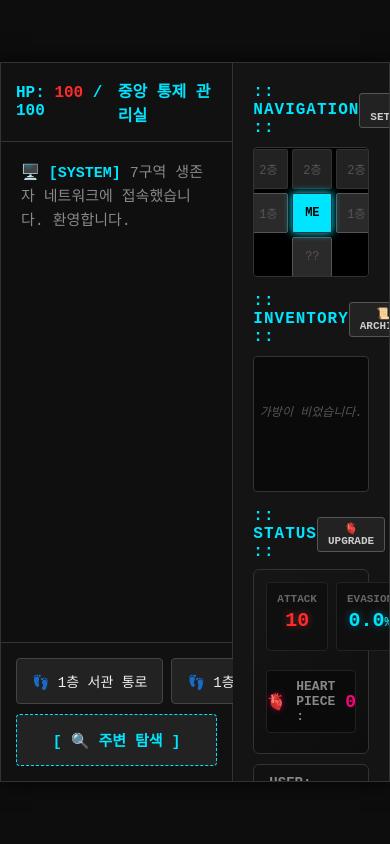
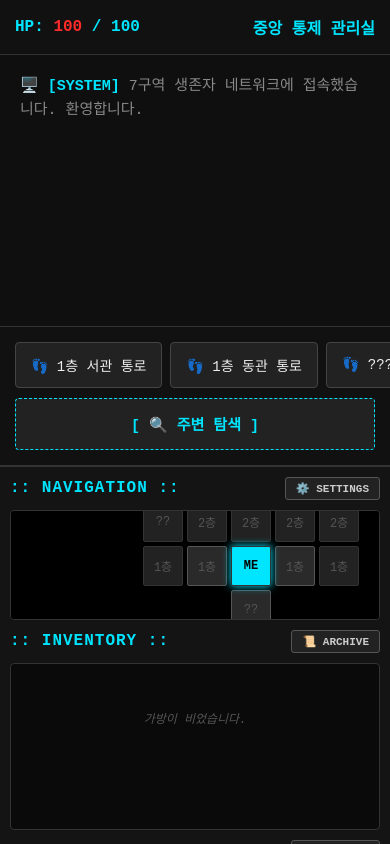
Before and after one commit to HanLuca/GreyCity, a Flask app: page / in a window 390 px wide. Run offline with Flask 3, Linux system fonts and the light colour scheme; the visitor is signed in with stand-in values (Sample User, id 1); data that the repository does not hold is empty.

Commit message:
260223/0313

```diff
--- a/static/css/modules/layout.css
+++ b/static/css/modules/layout.css
@@ -87,3 +87,46 @@ body {
     padding-top: 10px;
     background: #141414;
 }
+
+/* =========================================
+   [모바일 반응형 레이아웃]
+========================================= */
+@media screen and (max-width: 768px) {
+    body {
+        align-items: flex-start;
+        height: 100vh;
+        height: 100dvh; /* 모바일 브라우저 주소창 동적 높이 대응 */
+    }
+
+    .layoutWrapper {
+        flex-direction: column;
+        width: 100%;
+        height: 100%;
+        border: none;
+        border-radius: 0;
+        box-shadow: none;
+    }
+
+    .gameContainer {
+        flex: 1.3; /* 화면 상단 55% 정도를 게임 로그와 버튼에 할당 */
+        min-height: 0; /* 플렉스 내부 스크롤 짤림 방지 */
+        border-right: none;
+        border-bottom: 2px solid var(--border-color);
+    }
+
+    .sidePanel {
+        flex: 1; /* 화면 하단 45% 정도를 미니맵, 인벤토리, 스탯에 할당 */
+        min-height: 0;
+        padding: 10px;
+        gap: 10px;
+        overflow-y: auto; /* 화면이 작아 다 안 담기면 패널 내부에서 스크롤 */
+    }
+
+    .mapWrapper {
+        height: 110px; /* 모바일에서는 미니맵 높이를 조금 줄임 */
+    }
+
+    .inventoryContainer {
+        min-height: 130px;
+    }
+}
--- a/static/css/modules/modal.css
+++ b/static/css/modules/modal.css
@@ -36,3 +36,22 @@
 #settingsModal .modal-content { border-color: var(--accent-cyan); box-shadow: 0 0 15px rgba(0, 229, 255, 0.2); }
 #locationModal .modal-content { border-color: #555; }
 #archiveModal .modal-content { border-color: var(--accent-cyan); }
+
+
+/* =========================================
+   [모바일 반응형 모달 최적화]
+========================================= */
+@media screen and (max-width: 768px) {
+    .modal-content {
+        width: 90% !important; /* 화면 가로폭의 90% 사용 */
+        max-width: none !important;
+        margin: 5vh auto !important;
+        max-height: 90vh; /* 화면보다 길어지면 내부 스크롤 작동 */
+        overflow-y: auto !important;
+    }
+
+    /* 아이템 모달의 여백 예외처리 유지 */
+    #itemModal .modal-content {
+        padding: 0 !important;
+    }
+}
```
Also changed, not shown: templates/login.html (+26 -0 lines).
